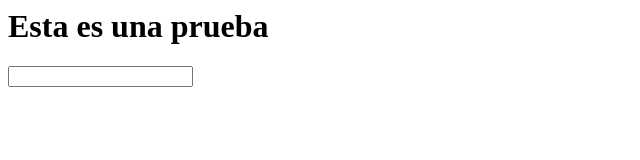
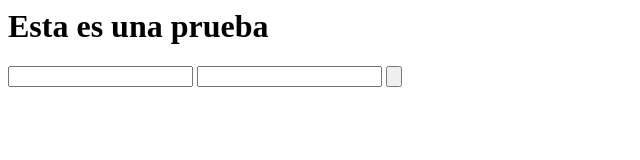
Before and after one commit to nibor07/hello-git, a plain HTML site: page index.html in a window 1280 px wide. Shown: the whole page, without its empty margins (0-640 px from the left). Drawn offline with Linux system fonts and the light colour scheme.

Commit message:
Se agrega apellido

```diff
--- a/index.html
+++ b/index.html
@@ -5,7 +5,8 @@
     <body>
         <h1>Esta es una prueba</h1>
         <form>
-            <input type="text" name="First Name" id="firstName"
+            <input type="text" name="First Name" id="firstName">
+            <input type="text" name="Last Name" id="LastName">
             <input type="button" name="ir"/>
         </form>
     </body>
```
